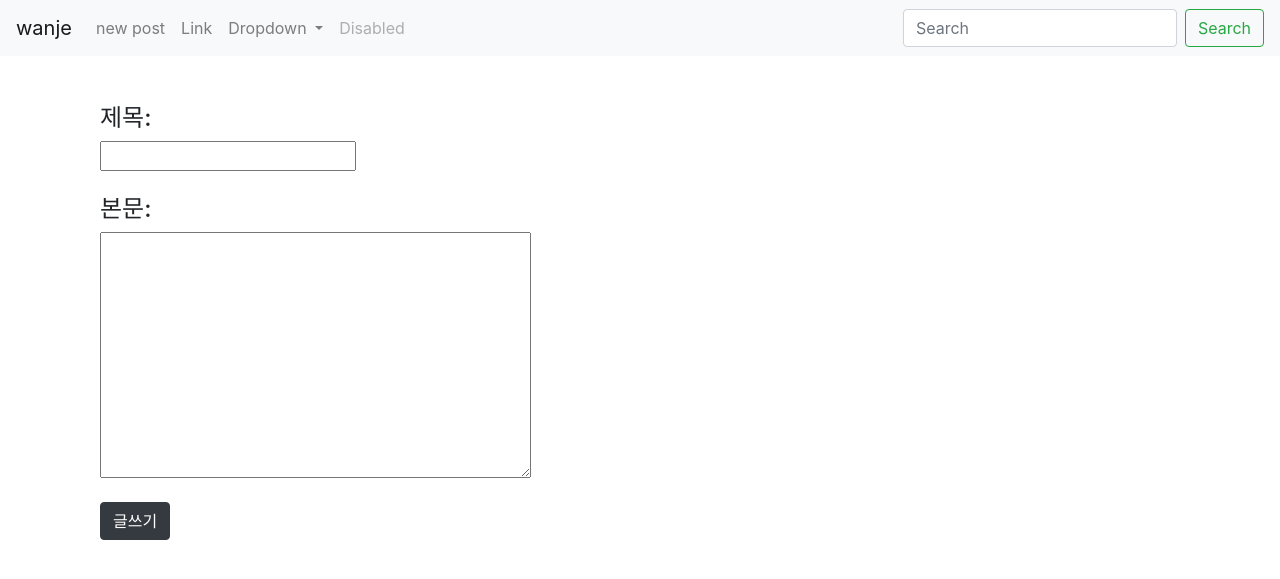
After one commit to ghanabi/DjangoTest, a Django app: page /crudapp/create/ in a window 1280 px wide. The commit adds this page. Shown: the top 579 px of the page. Run offline with Django 3.2, Linux system fonts and the light colour scheme; some libraries are stand-ins or nearby versions.

Commit message:
add create.html

```diff
--- /dev/null
+++ b/crudapp/templates/create.html
@@ -0,0 +1,20 @@
+{% extends 'base.html' %}
+
+{% block content %}
+
+<br>
+<div class="container">
+	<form action="{% url 'postcreate' %}">
+	  <h4>제목: </h4>
+	  <input type="text" name="title">
+	  <br>
+	  <br>
+	  <h4>본문: </h4>
+	  <textarea cols=40 rows=10 name="body"></textarea>
+	  <br>
+	  <br>
+	  <input class="btn btn-dark" type="submit" value="글쓰기">
+  </form>
+</div>
+
+{% endblock %}
--- a/crudapp/urls.py
+++ b/crudapp/urls.py
@@ -4,4 +4,6 @@ from . import views
 urlpatterns = [
     path('new/', views.new, name='new'),
     path('detail/<int:blog_id>', views.detail, name='detail'),
+    path('create/', views.create, name='create'),
+    path('postcreate/', views.postcreate, name='postcreate'),
 ]
--- a/crudapp/views.py
+++ b/crudapp/views.py
@@ -1,5 +1,5 @@
-from django.shortcuts import render
-from django.shortcuts import get_object_or_404
+from django.shortcuts import render, get_object_or_404, redirect
+from django.utils import timezone
 from .models import Blog
 
 # Create your views here.
@@ -12,6 +12,17 @@ def detail(request, blog_id):
     blog_detail = get_object_or_404(Blog, pk=blog_id)
     return render(request, 'detail.html', {'blog': blog_detail})
     #return render(request, 'detail.html')
+
+def create(request):
+    return render(request, 'create.html')
+
+def postcreate(request):
+    blog = Blog()
+    blog.title = request.GET['title']
+    blog.body = request.GET['body']
+    blog.pub_date = timezone.datetime.now()
+    blog.save()
+    return redirect('/crudapp/detail/' + str(blog.id))
 
 def new(request):
     full_text = request.GET['fulltext']
--- a/crudproject/templates/base.html
+++ b/crudproject/templates/base.html
@@ -6,15 +6,18 @@
 </head>
 <body>
     <nav class="navbar navbar-expand-lg navbar-light bg-light">
-        <a class="navbar-brand" href="#">Navbar</a>
+        <a class="navbar-brand" href="{% url 'home' %}">wanje</a>
         <button class="navbar-toggler" type="button" data-toggle="collapse" data-target="#navbarSupportedContent" aria-controls="navbarSupportedContent" aria-expanded="false" aria-label="Toggle navigation">
             <span class="navbar-toggler-icon"></span>
         </button>
 
         <div class="collapse navbar-collapse" id="navbarSupportedContent">
             <ul class="navbar-nav mr-auto">
-            <li class="nav-item active">
+            <!--<li class="nav-item active">
                 <a class="nav-link" href="#">Home <span class="sr-only">(current)</span></a>
+            </li> -->
+            <li class="nav-item">
+                <a class="nav-link" href="{% url 'create' %}">new post</a>
             </li>
             <li class="nav-item">
                 <a class="nav-link" href="#">Link</a>
```
Also changed, not shown: crudapp/templates/detail.html (+11 -7 lines).
